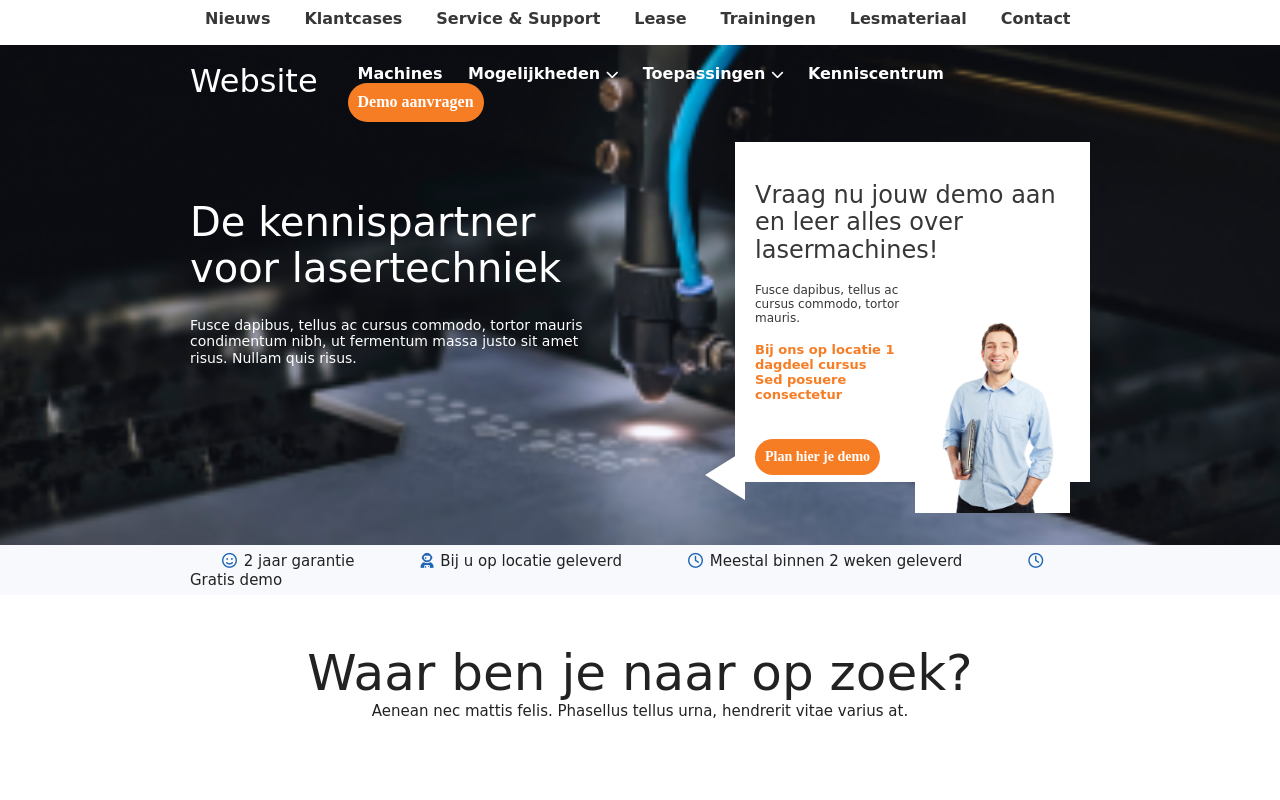
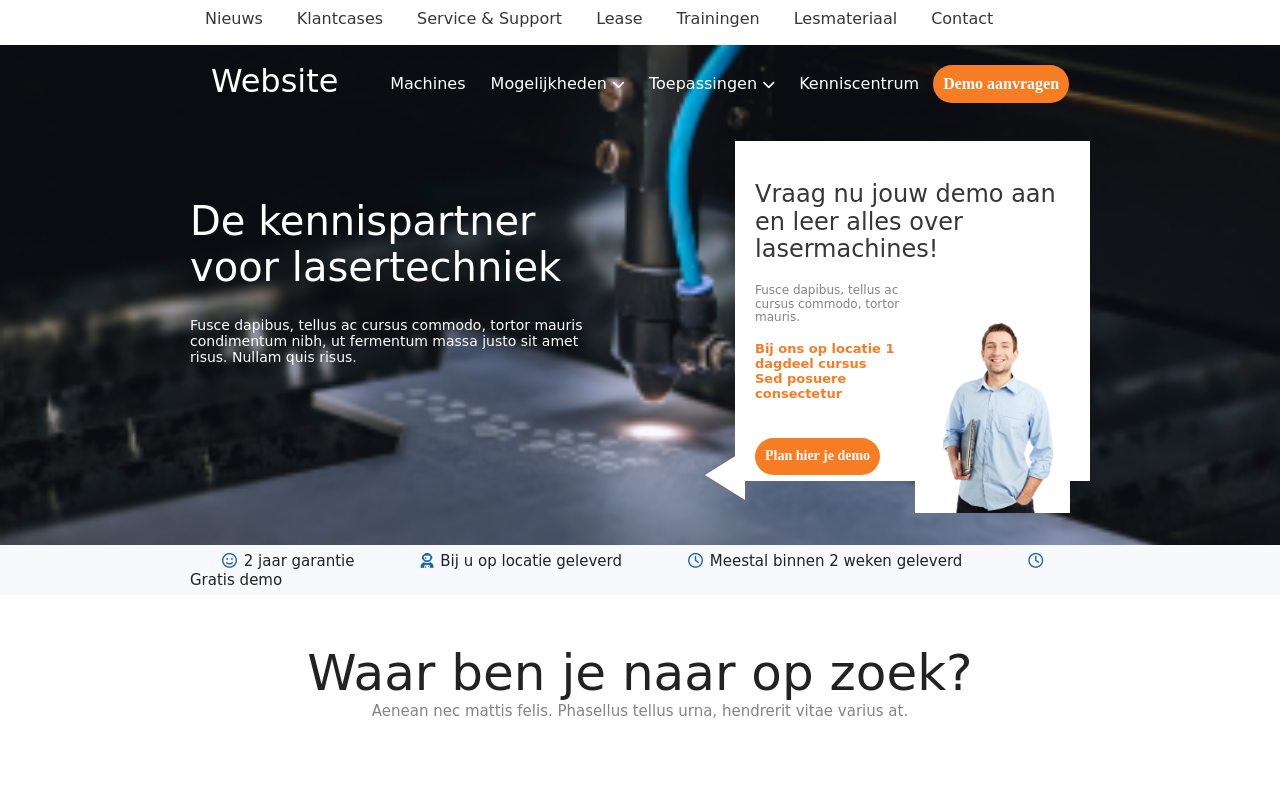
Before and after one commit to SterreVriens/Every-day-opdracht, a website built with Parcel: page index.html in a window 1280 px wide. Shown: the top 800 px of the page. Built offline with nearby package versions, Linux system fonts and the light colour scheme; a web font is replaced by a local one.

Commit message:
color fixes

```diff
--- a/css/main.css
+++ b/css/main.css
@@ -96,6 +96,7 @@ textarea {
     .nav-top a{
       color: #373737;
       padding: 15px;
+      font-weight: 400;
     }
    /*=Hero=*/
     .hero{
@@ -114,11 +115,11 @@ textarea {
     nav .logo h1{
       float: left;
       margin-top: -2px;
-      margin-right: 30px;
     }
     nav a{
       padding-top: 22px;
       color: #ffff;
+      font-weight: 400;
     }
     nav i{
       font-size: 13px;
@@ -159,6 +160,7 @@ textarea {
     .right p{
       width: 50%;
       font-size: 12px;
+      color: #858282;
     }
     .right button{
       font-size: 14px;
@@ -204,6 +206,7 @@ textarea {
     .title p{
       font-size: 15px;
       margin-top: 0;
+      color: #858282;
     }
    /* =cards= */
     .cards{
```
